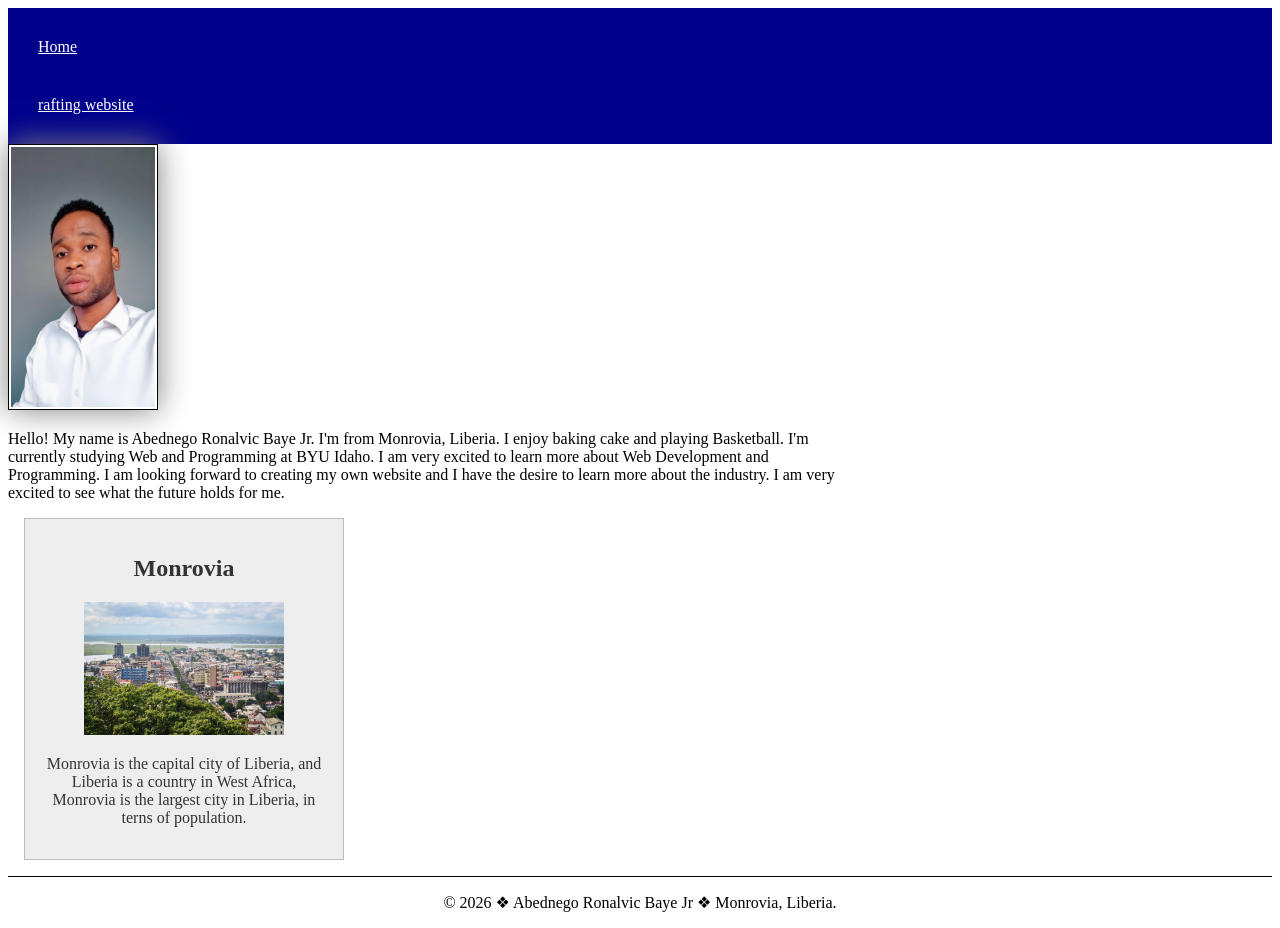
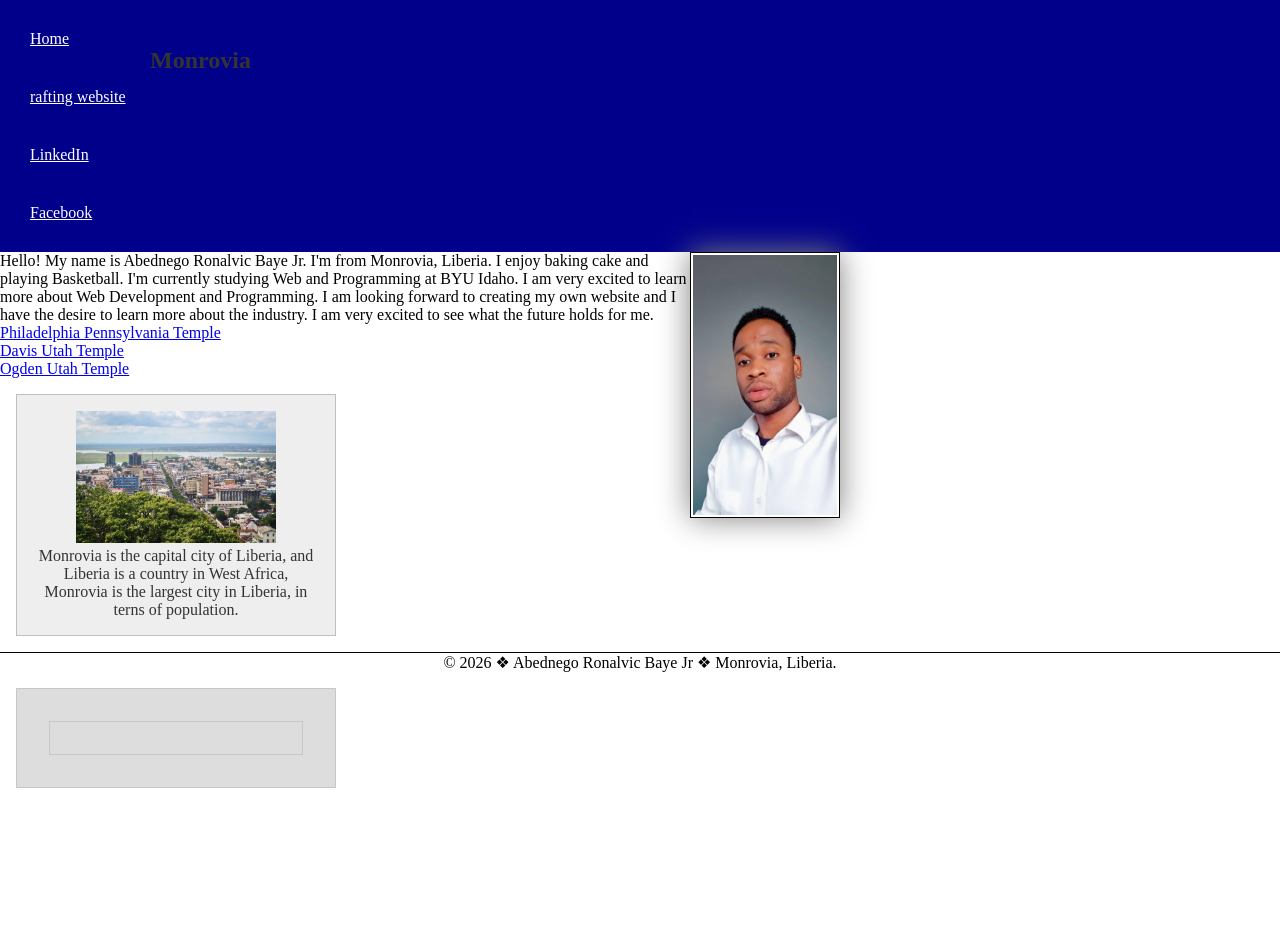
Before and after one commit to abednegobaye1999-alt/wdd130, a plain HTML site: page index.html in a window 1280 px wide. After the commit the page ends 804 px from the top, so only its background shows below. Drawn offline with Linux system fonts and the light colour scheme.

Commit message:
index.html styles.css

```diff
--- a/index.html
+++ b/index.html
@@ -15,6 +15,8 @@
         <nav>
             <a href="#">Home</a>
             <a href="wwr">rafting website</a>
+            <a href="https://www.linkedin.com/in/abednego-ronalvic-baye-jr-a35477250" target="_blank" rel="noopener noreferrer">LinkedIn</a>
+            <a href="https://facebook.com." target="_blank" rel="noopener noreferrer">Facebook</a>
         </nav>
     </header>
 
@@ -22,6 +24,12 @@
 
         <img src="images/profile.jpg" alt="Hello my name is Abednego Ronalvic Baye Jr" width="200">
         <p>Hello! My name is Abednego Ronalvic Baye Jr. I'm from Monrovia, Liberia. I enjoy baking cake and playing Basketball. I'm currently studying Web and Programming at BYU Idaho. I am very excited to learn more about Web Development and Programming. I am looking forward to creating my own website and I have the desire to learn more about the industry. I am very excited to see what the future holds for me.</p>
+
+        <ul>
+            <li><a href="https://www.churchofjesuschrist.org/temples/details/philadelphia-pennsylvania-temple" target="_blank" rel="noopener">Philadelphia Pennsylvania Temple</a></li>
+            <li><a href="https://www.churchofjesuschrist.org/temples/details/davis-utah-temple" target="_blank" rel="noopener">Davis Utah Temple</a></li>
+            <li><a href="https://www.churchofjesuschrist.org/temples/details/ogden-utah-temple" target="_blank" rel="noopener">Ogden Utah Temple</a></li>
+        </ul>
     </main>
     <aside>
         <h2>Monrovia</h2>
@@ -33,4 +41,8 @@
     </footer>
 </body>
 
+<aside class="box">
+
+<ul class="box">
+
 </html>
--- a/styles/styles.css
+++ b/styles/styles.css
@@ -1,4 +1,6 @@
 * {
+    margin: 0;
+    padding: 0;
     box-sizing: border-box;
 }
 
@@ -64,3 +66,28 @@ footer {
     border-top: 1px solid #000;
     text-align: center;
 }
+
+/* Class Selectors */
+
+.box {
+  margin: 1rem;
+  border: 1px solid rgb(0 0 0 / 10%);
+  padding: 1rem;
+  background-color: #ddd;
+  color: #000;
+}
+
+aside {
+  width: 20em;
+  text-align: center;
+}
+
+main img {
+  /* you most likely will have other CSS declarations here */
+  float: right;
+}
+aside h2 {
+  position: absolute;
+  top: 47px;
+  left: 150px;
+}
```
